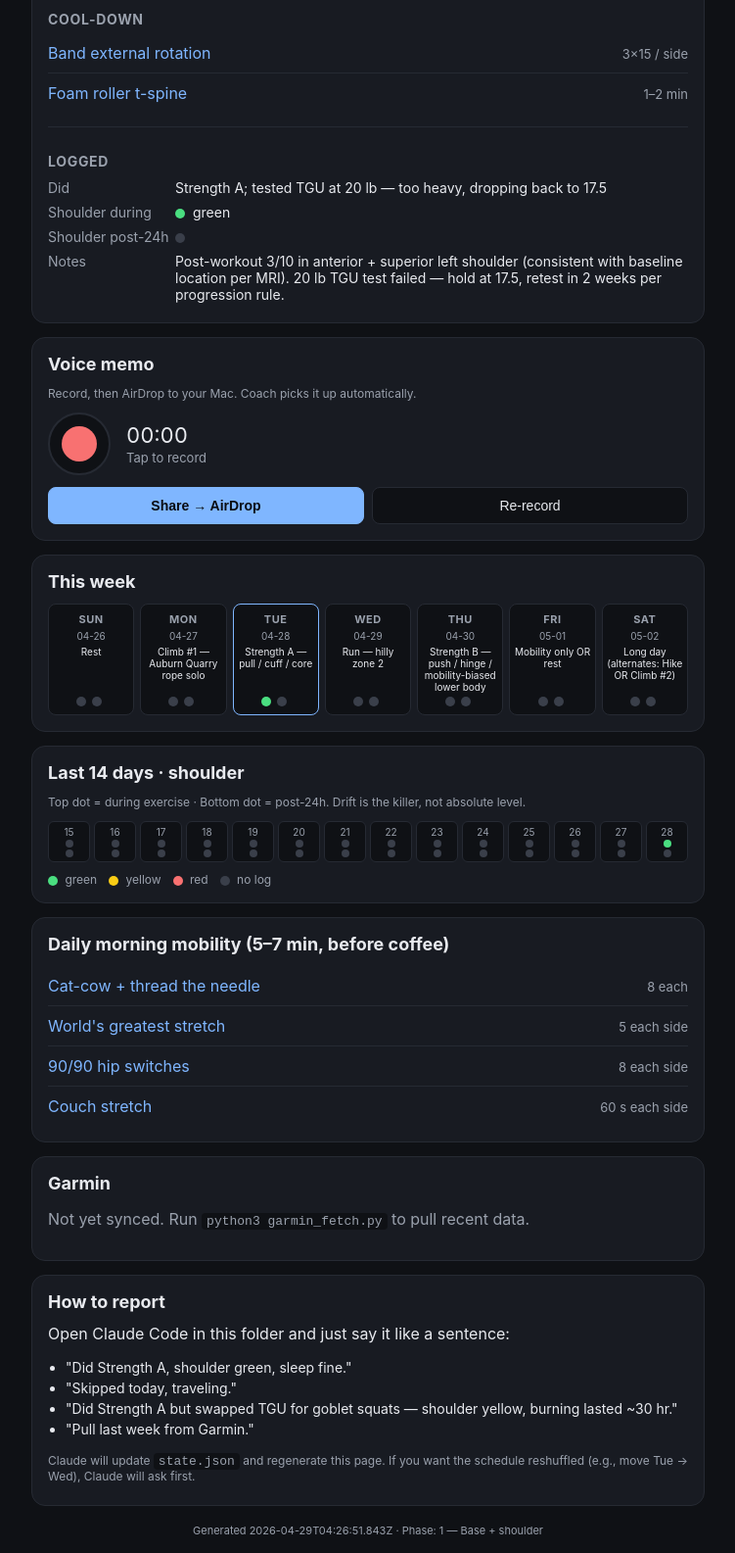
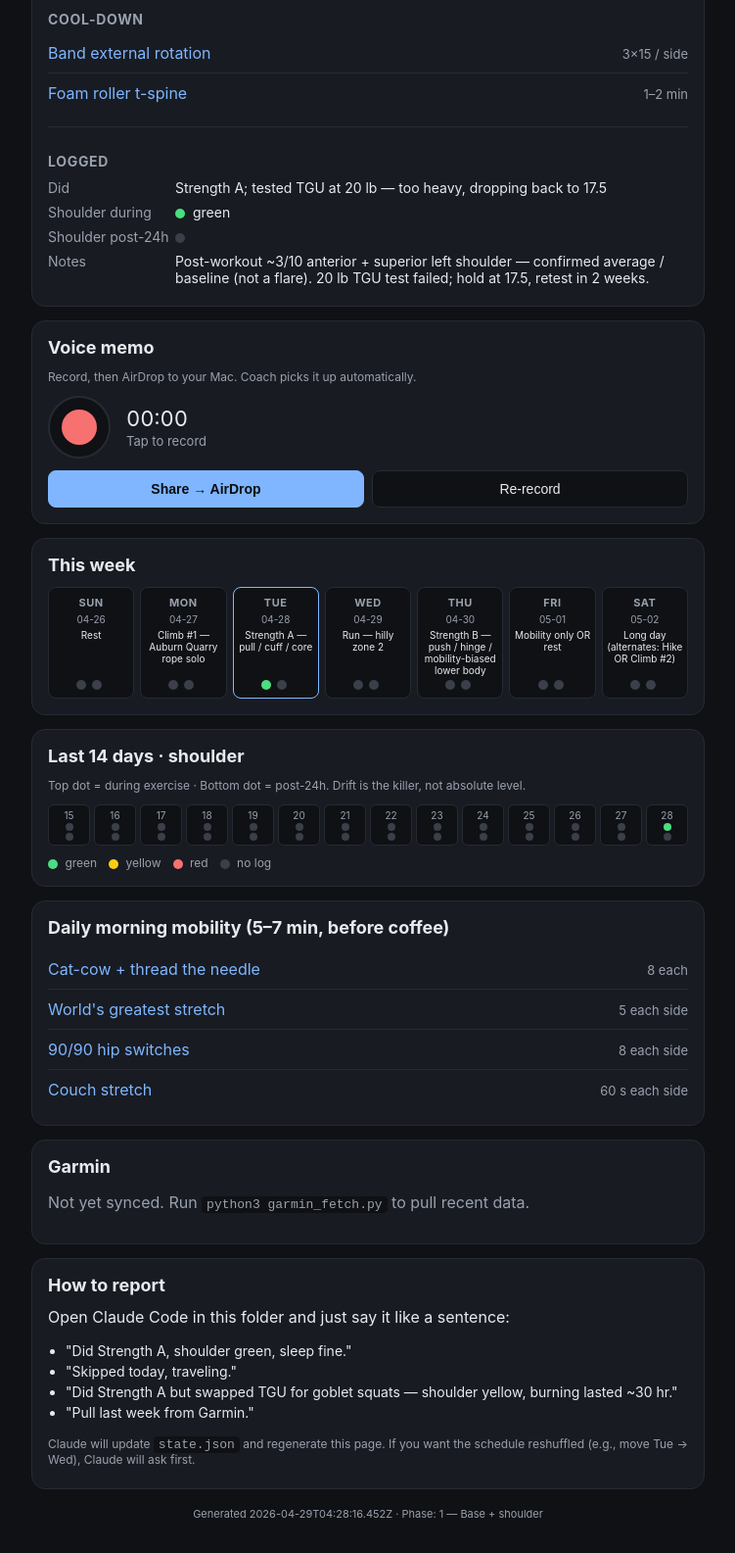
Before and after one commit to ekvamme/coach, a website: page index.html in a window 1280 px wide. Shown: the part 760-2345 px from the top of the page at 98% size, without its empty margins (264-1015 px from the left). Drawn offline with Linux system fonts and the light colour scheme.

Commit message:
log 2026-04-28: confirm 3/10 post-workout is baseline, not drift

```diff
--- a/index.html
+++ b/index.html
@@ -235,7 +235,7 @@
         <li><span class="k">Shoulder during</span><span class="v"><span class="dot green" title="green"></span> green</span></li>
         <li><span class="k">Shoulder post-24h</span><span class="v"><span class="dot empty" title="no log"></span> </span></li>
 
-        <li><span class="k">Notes</span><span class="v">Post-workout 3/10 in anterior + superior left shoulder (consistent with baseline location per MRI). 20 lb TGU test failed — hold at 17.5, retest in 2 weeks per progression rule.</span></li>
+        <li><span class="k">Notes</span><span class="v">Post-workout ~3/10 anterior + superior left shoulder — confirmed average / baseline (not a flare). 20 lb TGU test failed; hold at 17.5, retest in 2 weeks.</span></li>
       </ul>
     </div>
     </section>
@@ -427,7 +427,7 @@
       </ul>
       <p class="dim small">Claude will update <code>state.json</code> and regenerate this page. If you want the schedule reshuffled (e.g., move Tue → Wed), Claude will ask first.</p>
     </section>
-    <footer class="foot">Generated 2026-04-29T04:26:51.843Z · Phase: 1 — Base + shoulder</footer>
+    <footer class="foot">Generated 2026-04-29T04:28:16.452Z · Phase: 1 — Base + shoulder</footer>
   </div>
   <script>
     if ("serviceWorker" in navigator) {
--- a/state.json
+++ b/state.json
@@ -15,7 +15,7 @@
       "shoulder_during": "green",
       "shoulder_post_24h": null,
       "sleep_side_tolerance": null,
-      "notes": "Post-workout 3/10 in anterior + superior left shoulder (consistent with baseline location per MRI). 20 lb TGU test failed — hold at 17.5, retest in 2 weeks per progression rule.",
+      "notes": "Post-workout ~3/10 anterior + superior left shoulder — confirmed average / baseline (not a flare). 20 lb TGU test failed; hold at 17.5, retest in 2 weeks.",
       "processed_memos": [
         "coach-20260428-2121.json"
       ]
```
